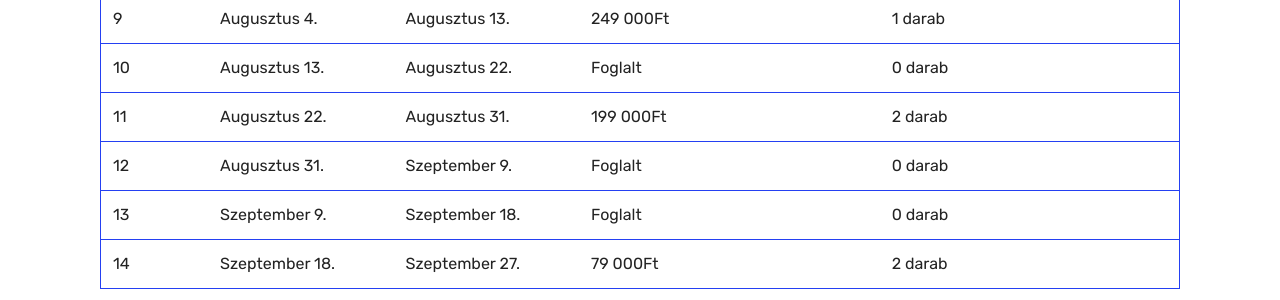
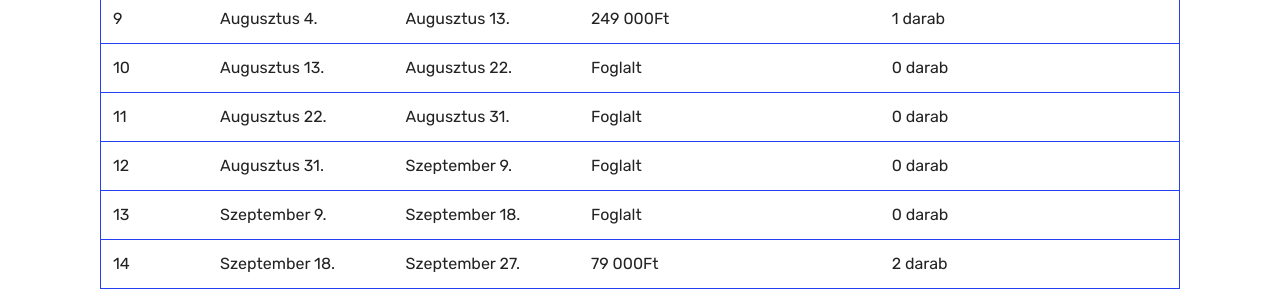
Before and after one commit to marklaszlo9/korinos_new, a Jekyll site: the page built from arak.html, in a window 1280 px wide and 900 px high, scrolled down 466 px. Shown: the part 153-453 px from the top of the window. Built offline with Jekyll 4.4.1, drawn with Linux system fonts in a browser that asks for light colours.

Commit message:
Update arak.html

```diff
--- a/arak.html
+++ b/arak.html
@@ -68,7 +68,7 @@
               <td class="body-item mbr-fonts-style display-7">8</td><td class="body-item mbr-fonts-style display-7">Július 26.</td><td class="body-item mbr-fonts-style display-7">Augusztus 4.</td><td class="body-item mbr-fonts-style display-7">249 000Ft</td><td class="body-item mbr-fonts-style display-7">1 darab</td></tr><tr>
               <td class="body-item mbr-fonts-style display-7">9</td><td class="body-item mbr-fonts-style display-7">Augusztus 4.</td><td class="body-item mbr-fonts-style display-7">Augusztus 13.</td><td class="body-item mbr-fonts-style display-7">249 000Ft</td><td class="body-item mbr-fonts-style display-7">1 darab</td></tr><tr>
               <td class="body-item mbr-fonts-style display-7">10</td><td class="body-item mbr-fonts-style display-7">Augusztus 13.</td><td class="body-item mbr-fonts-style display-7">Augusztus 22.</td><td class="body-item mbr-fonts-style display-7">Foglalt</td><td class="body-item mbr-fonts-style display-7">0 darab</td></tr><tr>
-              <td class="body-item mbr-fonts-style display-7">11</td><td class="body-item mbr-fonts-style display-7">Augusztus 22.</td><td class="body-item mbr-fonts-style display-7">Augusztus 31.</td><td class="body-item mbr-fonts-style display-7">199 000Ft</td><td class="body-item mbr-fonts-style display-7">2 darab</td></tr><tr>
+              <td class="body-item mbr-fonts-style display-7">11</td><td class="body-item mbr-fonts-style display-7">Augusztus 22.</td><td class="body-item mbr-fonts-style display-7">Augusztus 31.</td><td class="body-item mbr-fonts-style display-7">Foglalt</td><td class="body-item mbr-fonts-style display-7">0 darab</td></tr><tr>
               <td class="body-item mbr-fonts-style display-7">12</td><td class="body-item mbr-fonts-style display-7">Augusztus 31.</td><td class="body-item mbr-fonts-style display-7">Szeptember 9.</td><td class="body-item mbr-fonts-style display-7">Foglalt</td><td class="body-item mbr-fonts-style display-7">0 darab</td></tr><tr>
               <td class="body-item mbr-fonts-style display-7">13</td><td class="body-item mbr-fonts-style display-7">Szeptember 9.</td><td class="body-item mbr-fonts-style display-7">Szeptember 18.</td><td class="body-item mbr-fonts-style display-7">Foglalt</td><td class="body-item mbr-fonts-style display-7">0 darab</td></tr><tr>
               <td class="body-item mbr-fonts-style display-7">14</td><td class="body-item mbr-fonts-style display-7">Szeptember 18.</td><td class="body-item mbr-fonts-style display-7">Szeptember 27.</td><td class="body-item mbr-fonts-style display-7">79 000Ft</td><td class="body-item mbr-fonts-style display-7">2 darab</td></tr><tr>
```
